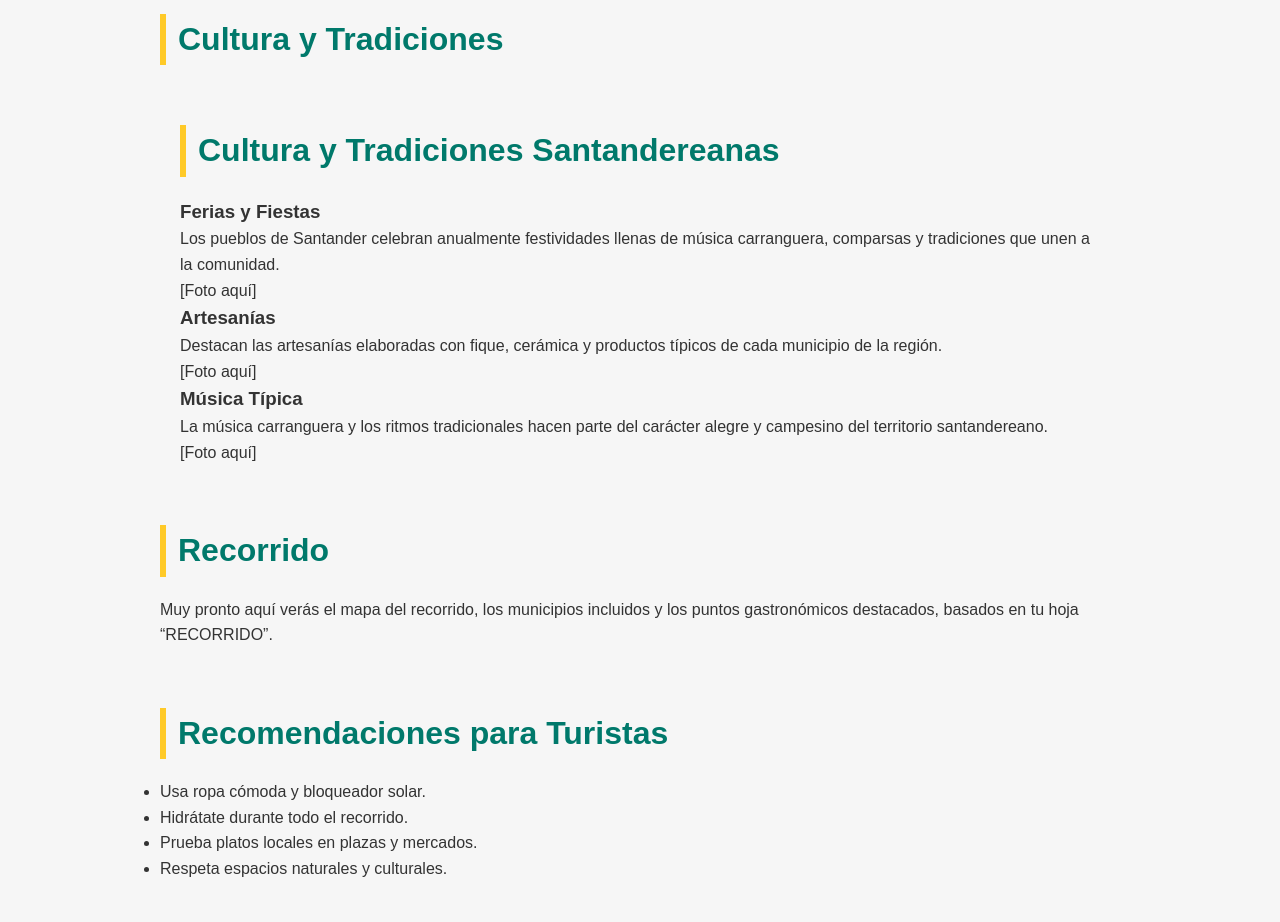
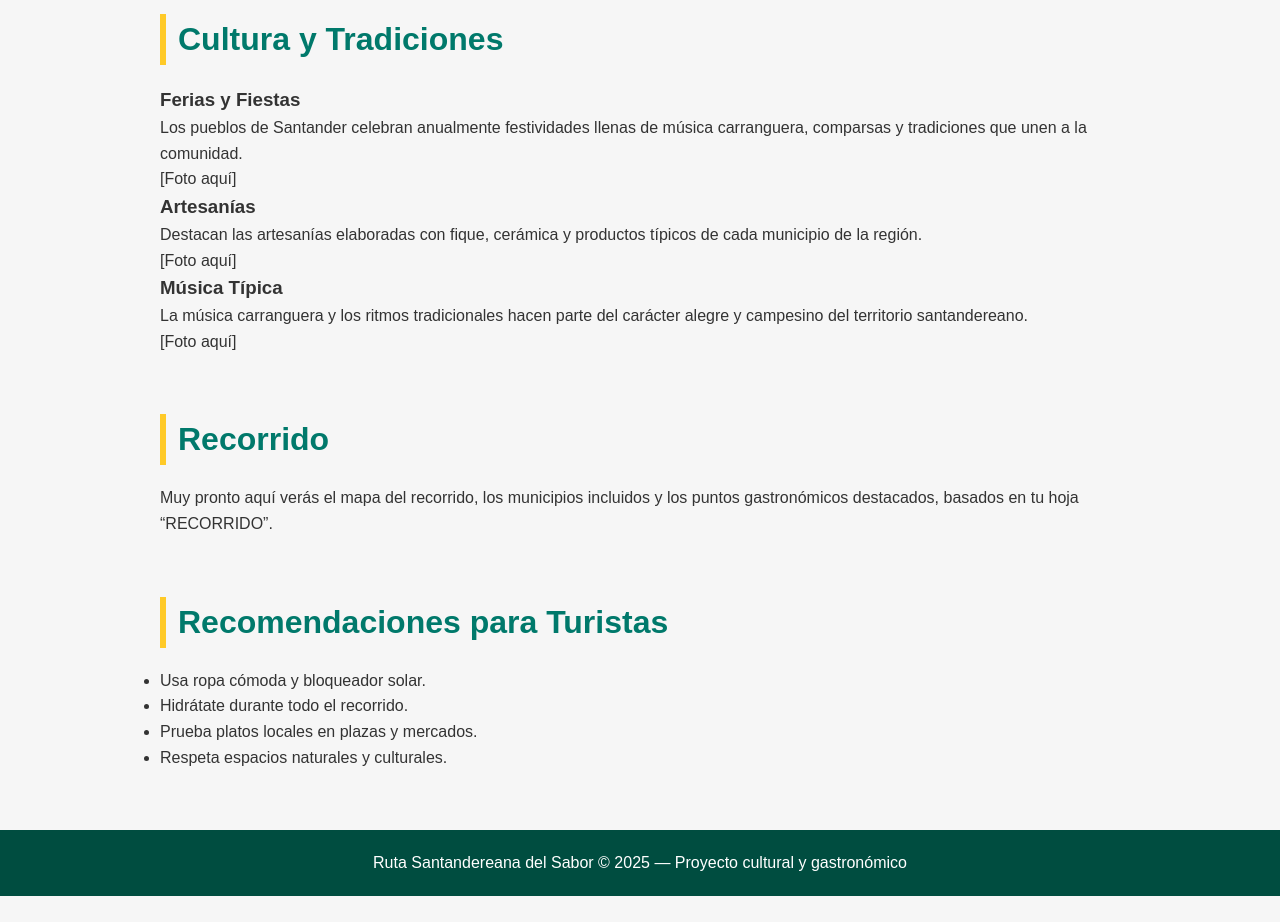
Before and after one commit to starazona299-pixel/Santander-sabor-y-cultura, a plain HTML site: page index.html in a window 1280 px wide. Shown: the part 2460-3382 px from the top of the page. After the commit the page ends 3356 px from the top, so only its background shows below. Drawn offline with Linux system fonts and the light colour scheme.

Commit message:
Update index.html

```diff
--- a/index.html
+++ b/index.html
@@ -129,9 +129,6 @@
 <!-- CULTURA Y TRADICIONES -->
 <section class="cultura">
     <h2>Cultura y Tradiciones</h2>
-   <!-- CULTURA Y TRADICIONES -->
-<section class="cultura">
-    <h2>Cultura y Tradiciones Santandereanas</h2>
 
     <div class="cultura-item">
         <h3>Ferias y Fiestas</h3>
```
